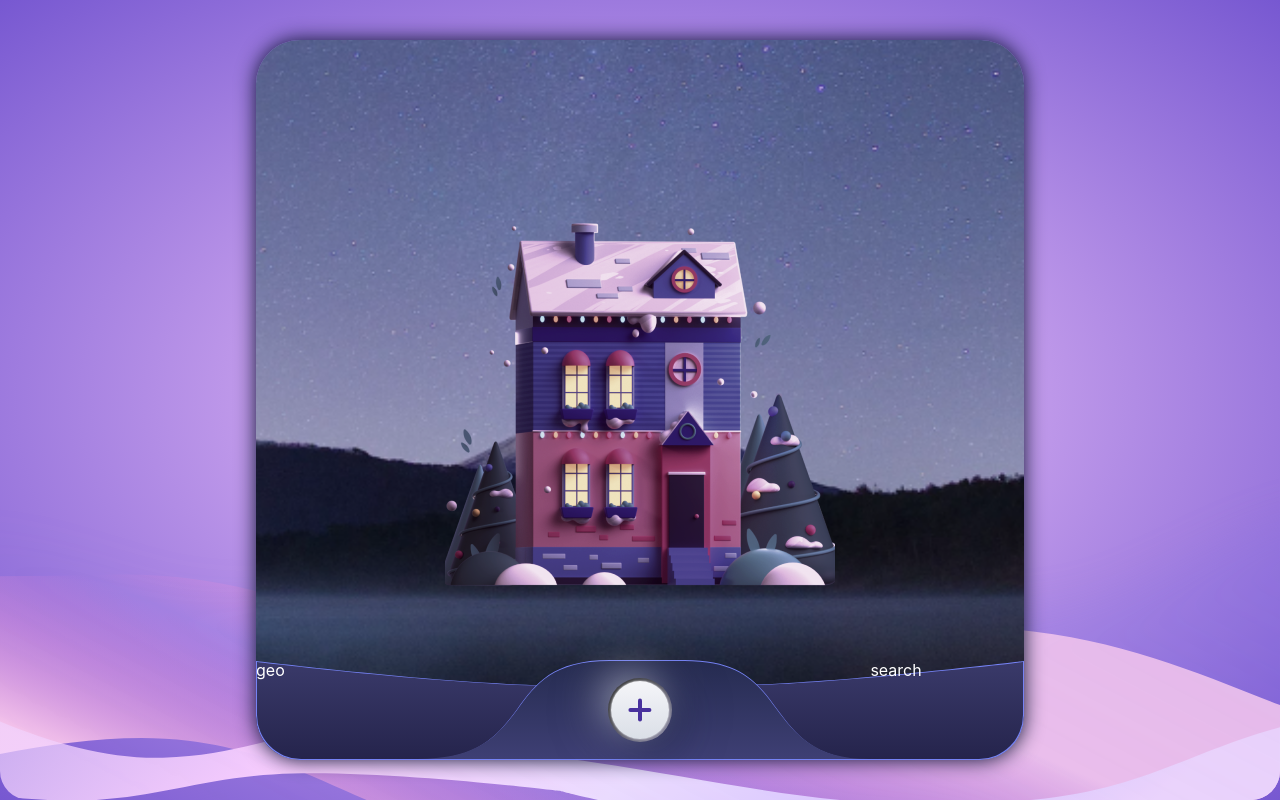
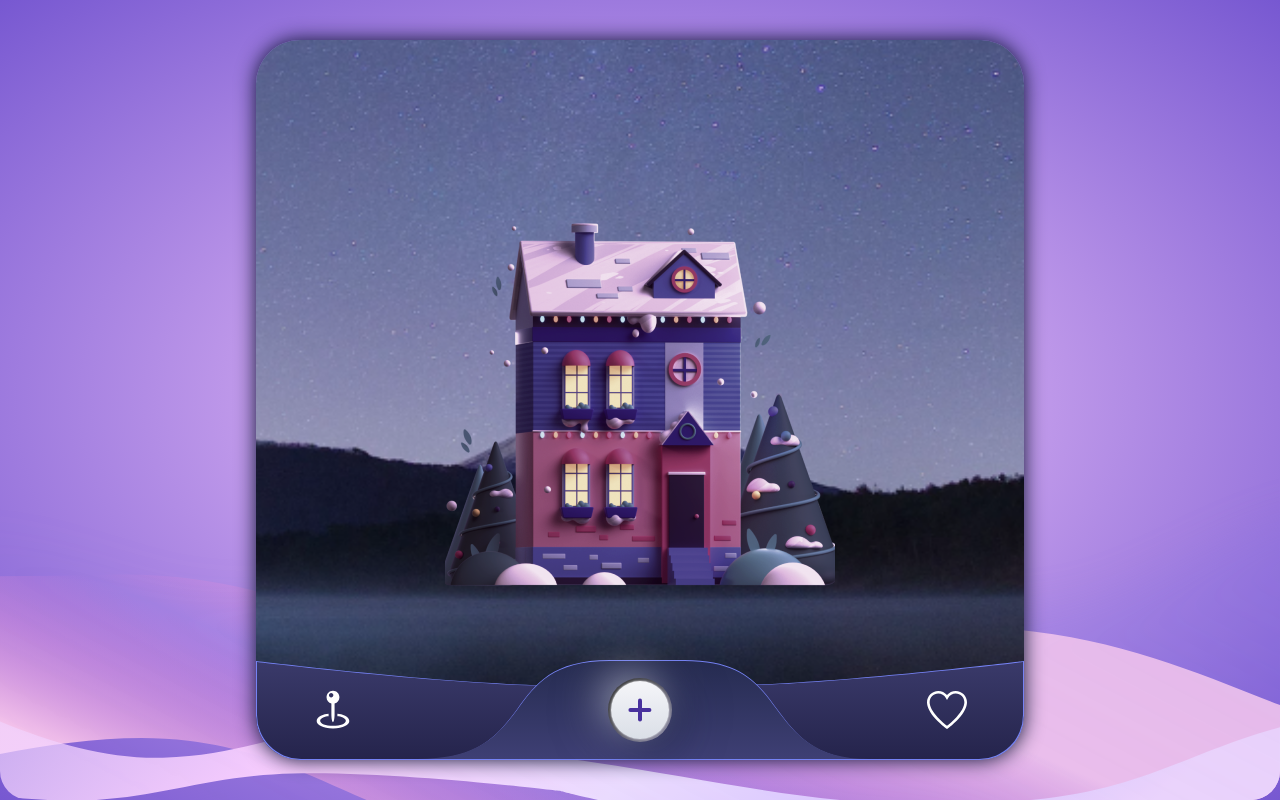
Before and after one commit to polPintero/pandateam_weather_forecast, a Vue app: page / in a window 1280 px wide. Built offline with nearby package versions, Linux system fonts and the light colour scheme.

Commit message:
added icons

```diff
--- /dev/null
+++ b/src/components/atoms/icons/Favorite.vue
@@ -0,0 +1,17 @@
+<template>
+  <svg
+    xmlns="http://www.w3.org/2000/svg"
+    xmlns:xlink="http://www.w3.org/1999/xlink"
+    fill="currentcolor"
+    height="64px"
+    width="64px"
+    version="1.1"
+    id="Layer_1"
+    viewBox="0 0 455 455"
+    xml:space="preserve"
+  >
+    <path
+      d="M326.632,10.346c-38.733,0-74.991,17.537-99.132,46.92c-24.141-29.384-60.398-46.92-99.132-46.92  C57.586,10.346,0,67.931,0,138.714c0,55.426,33.05,119.535,98.23,190.546c50.161,54.647,104.728,96.959,120.257,108.626l9.01,6.769  l9.01-6.768c15.529-11.667,70.098-53.978,120.26-108.625C421.949,258.251,455,194.141,455,138.714  C455,67.931,397.414,10.346,326.632,10.346z M334.666,308.974c-41.259,44.948-85.648,81.283-107.169,98.029  c-21.52-16.746-65.907-53.082-107.166-98.03C61.236,244.592,30,185.717,30,138.714c0-54.24,44.128-98.368,98.368-98.368  c35.694,0,68.652,19.454,86.013,50.771l13.119,23.666l13.119-23.666c17.36-31.316,50.318-50.771,86.013-50.771  c54.24,0,98.368,44.127,98.368,98.368C425,185.719,393.763,244.594,334.666,308.974z"
+    />
+  </svg>
+</template>
--- /dev/null
+++ b/src/components/atoms/icons/Location.vue
@@ -0,0 +1,14 @@
+<template>
+  <svg
+    width="40px"
+    height="40px"
+    viewBox="0 0 22 25"
+    fill="none"
+    xmlns="http://www.w3.org/2000/svg"
+  >
+    <path
+      d="M6.96094 4.49902C6.96094 6.38965 8.23926 7.96875 9.99023 8.40918V15.209C9.99023 18.3779 10.5596 20.1074 10.9893 20.1074C11.4297 20.1074 11.9883 18.3887 11.9883 15.209V8.40918C13.7393 7.97949 15.0283 6.38965 15.0283 4.49902C15.0283 2.27539 13.2344 0.449219 10.9893 0.449219C8.75488 0.449219 6.96094 2.27539 6.96094 4.49902ZM9.83984 4.72461C9.10938 4.72461 8.46484 4.08008 8.46484 3.32812C8.46484 2.58691 9.10938 1.95312 9.83984 1.95312C10.6025 1.95312 11.2256 2.58691 11.2256 3.32812C11.2256 4.08008 10.6025 4.72461 9.83984 4.72461ZM11 24.0391C17.4775 24.0391 21.1943 21.8047 21.1943 19.4414C21.1943 16.6055 16.6934 14.876 13.7393 14.8438V16.4121C15.8125 16.4443 19.0244 17.5723 19.0244 19.1836C19.0244 21.0312 15.6191 22.3418 11 22.3418C6.35938 22.3418 2.97559 21.0527 2.97559 19.1836C2.97559 17.5723 6.17676 16.4443 8.25 16.4121V14.8438C5.2959 14.876 0.794922 16.6055 0.794922 19.4414C0.794922 21.8047 4.52246 24.0391 11 24.0391Z"
+      fill="white"
+    />
+  </svg>
+</template>
--- a/src/components/moleculs/Menu/Menu.vue
+++ b/src/components/moleculs/Menu/Menu.vue
@@ -1,9 +1,9 @@
 <template>
   <nav class="nav">
     <ul class="nav__menu">
-      <li>geo</li>
-      <li><AddBtn /></li>
-      <li>search</li>
+      <li class="nav__menu__item"><LocationIcon /></li>
+      <li class="nav__menu__item"><AddBtn /></li>
+      <li class="nav__menu__item"><FavoriteIcon width="40px" height="40px" /></li>
     </ul>
   </nav>
 
@@ -22,7 +22,9 @@ import { defineAsyncComponent } from 'vue';
 export default {
   name: 'MenuApp',
   components: {
-    AddBtn: defineAsyncComponent(() => import('./AddBtn.vue'))
+    AddBtn: defineAsyncComponent(() => import('./AddBtn.vue')),
+    FavoriteIcon: defineAsyncComponent(() => import('../../atoms/icons/Favorite.vue')),
+    LocationIcon: defineAsyncComponent(() => import('../../atoms/icons/Location.vue'))
   }
 };
 </script>
@@ -71,6 +73,17 @@ export default {
     list-style-type: none;
     display: grid;
     grid-template-columns: 1fr 3fr 1fr;
+
+    &__item {
+      display: flex;
+      flex-direction: column;
+      justify-content: center;
+      align-items: center;
+
+      svg {
+        cursor: pointer;
+      }
+    }
   }
 }
 </style>
```
Also changed, not shown: src/components/atoms/icons/IconCommunity.vue (deleted, +0 -7 lines), src/components/atoms/icons/IconDocumentation.vue (deleted, +0 -7 lines), src/components/atoms/icons/IconEcosystem.vue (deleted, +0 -7 lines), src/components/atoms/icons/IconSupport.vue (deleted, +0 -7 lines), src/components/atoms/icons/IconTooling.vue (deleted, +0 -19 lines).
